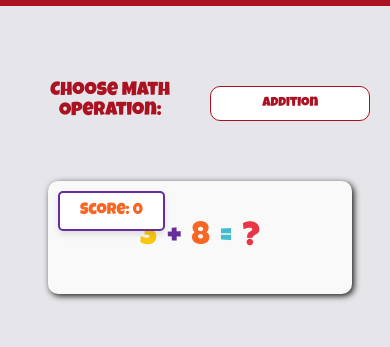
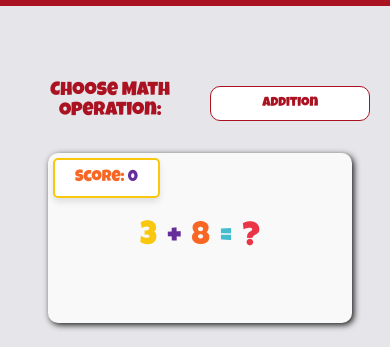
Before and after one commit to Aziz-Ibrahim/math4kids, a website: page game.html in a window 390 px wide. Shown: the part 78-425 px from the top of the page. Drawn offline with Linux system fonts and the light colour scheme; a web font is replaced by a local one.

Commit message:
fix; size and position of score container on small screens

```diff
--- a/assets/css/style.css
+++ b/assets/css/style.css
@@ -300,12 +300,16 @@ footer a:hover {
     left: 10px;
     background-color: #fff;
     padding: 10px 20px;
-    border: 2px solid #662E9B;
+    border: 2px solid #F9C80E;
     border-radius: 5px;
     font-size: 1rem;
     color: #F86624;
     box-shadow: 0 4px 6px rgba(0, 0, 0, 0.1);
     z-index: 999;
+}
+
+#live-score {
+    color: #662E9B;
 }
 
 
@@ -568,10 +572,17 @@ dialog::backdrop {
     }
 
     /* Equation section */
+    #score-container {
+        position: absolute;
+        top: 5px;
+        left: 5px;
+    }
+
     .equation {
         justify-self: center;
         font-size: 2rem !important;
         width: 80%;
+        height: 150%;
     }
 
     .equation p {
```
